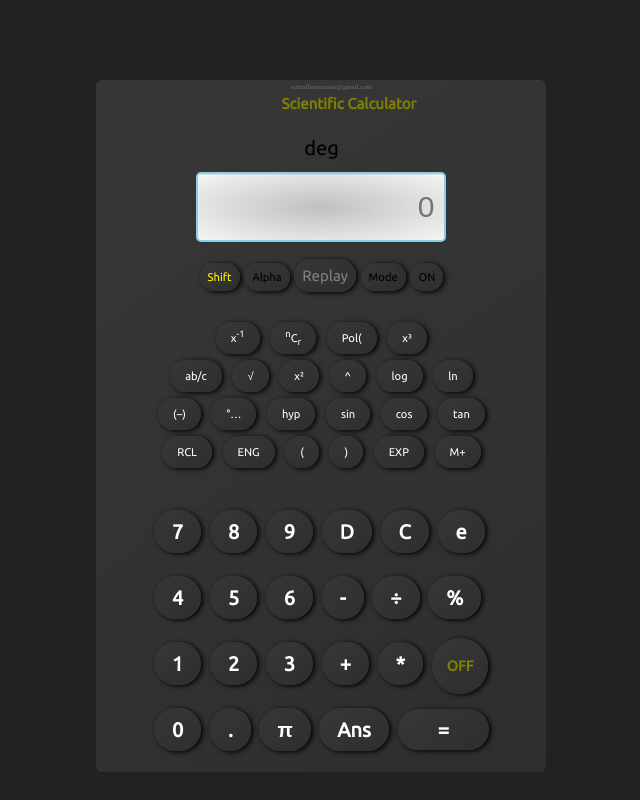
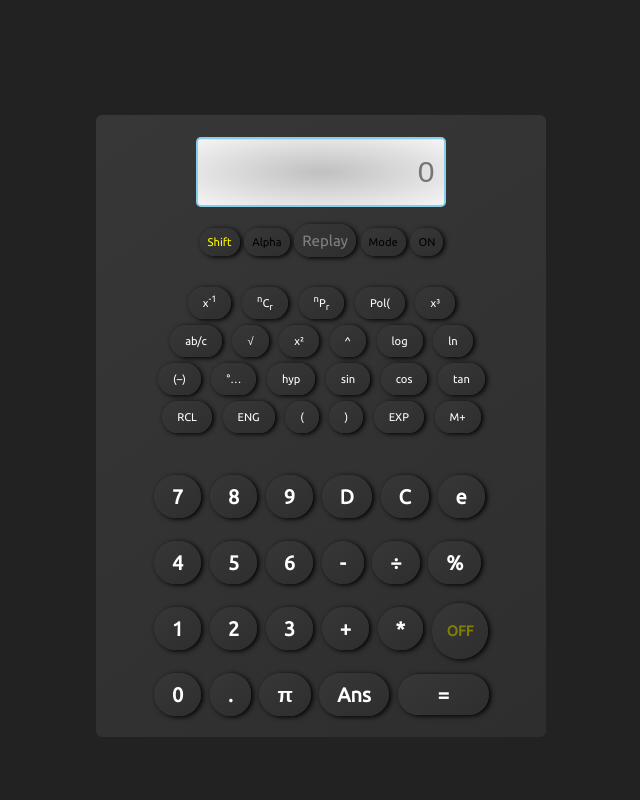
Before and after one commit to Kuameh/calculator-app, a plain HTML site: page index.html in a window 1280 px wide. Shown: the whole page, without its empty margins (345-985 px from the left). Drawn offline with Linux system fonts and the light colour scheme.

Commit message:
added permutation button

```diff
--- a/index.html
+++ b/index.html
@@ -10,9 +10,8 @@
   </head>
   <body>
     <div class="main">
-      <b>Scientific Calculator</b><br />
-      <t>schniffenhousen@gmail.com</t>
-      <span onclick="deg()">deg</span>
+      <!-- <b>Scientific Calculator</b><br />
+      <span onclick="deg()">deg</span> -->
       <form name="form">
         <input
           class="textview"
@@ -41,6 +40,9 @@
             <span class="black" onclick="inv()">x<sup>-1</sup></span>
             <span class="black" onclick="insert('C')"
               ><sup>n</sup>C<sub>r</sub></span
+            >
+            <span class="black" onclick="insert('P')"
+              ><sup>n</sup>P<sub>r</sub></span
             >
             <span class="black" onclick="insert('Pol(')">Pol(</span>
             <span class="black" onclick="cubic()">x³</span>
```
